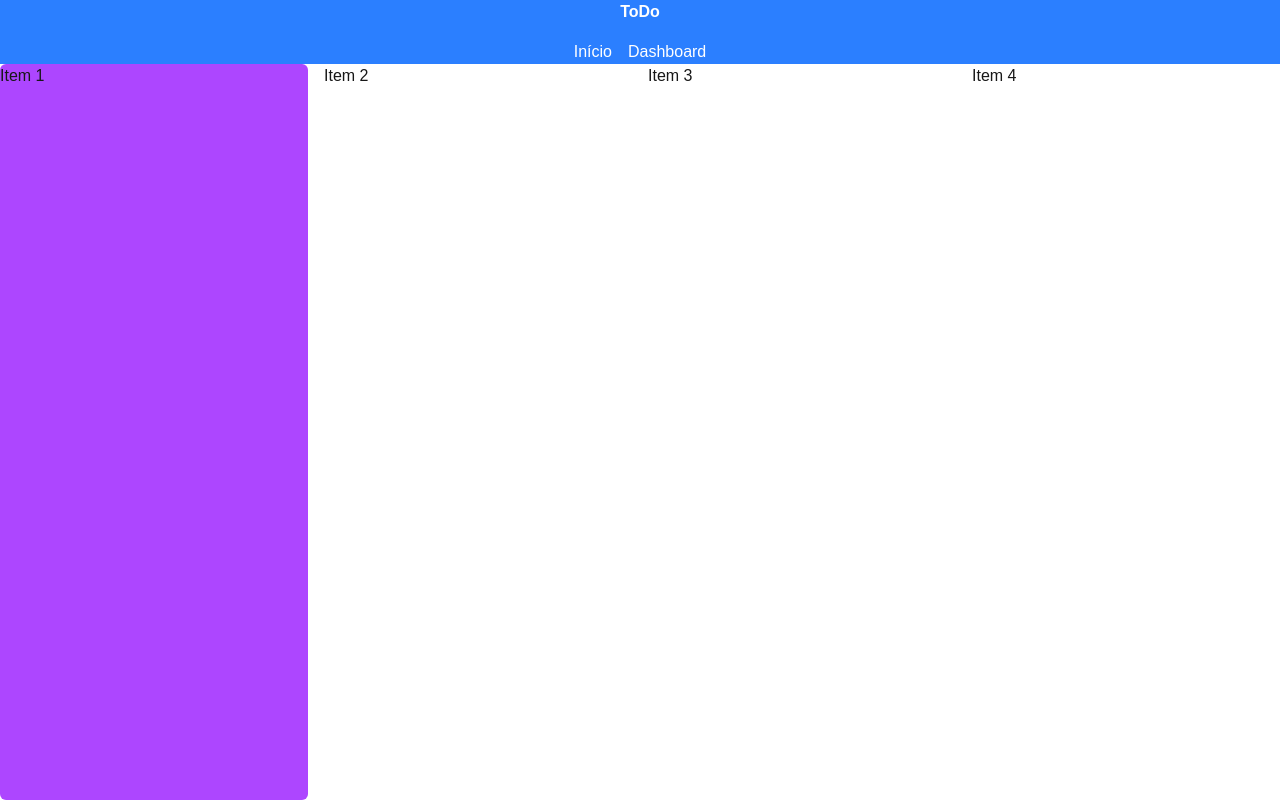
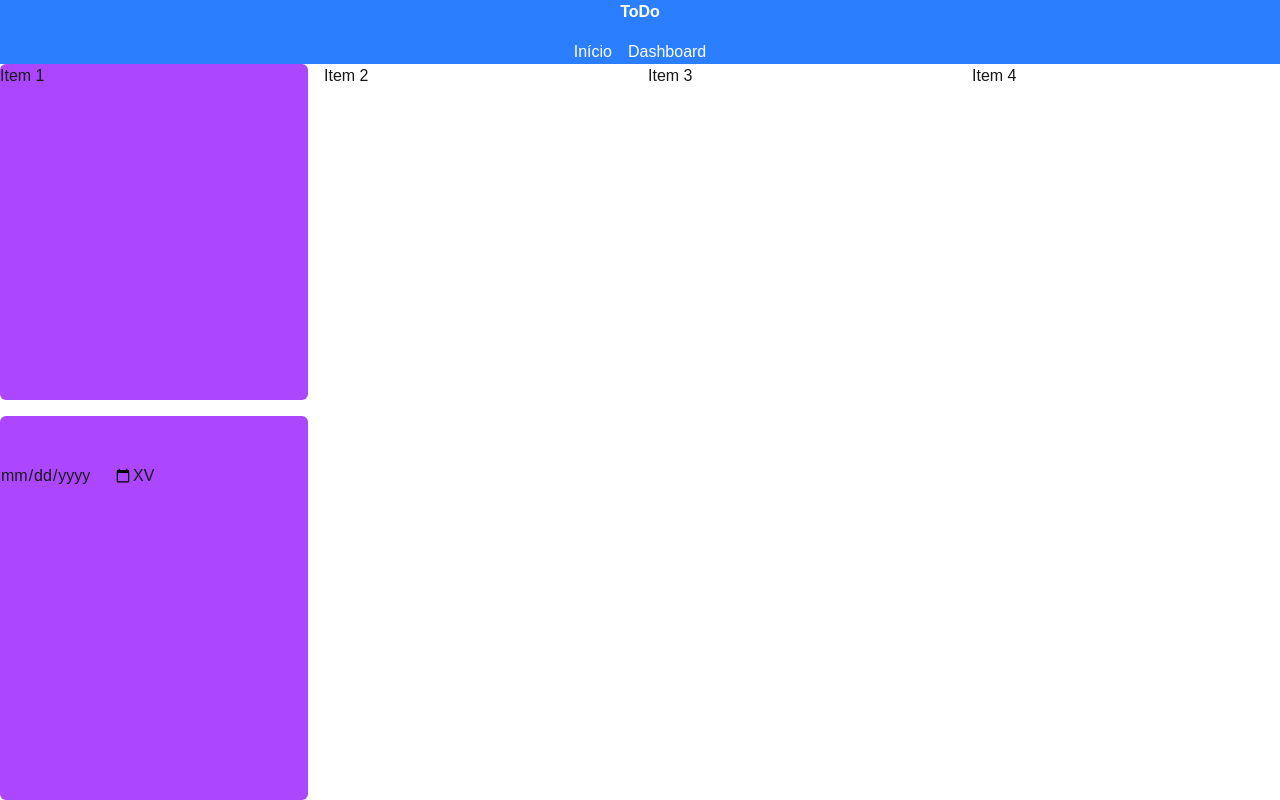
Before and after one commit to Bbaranoski/estudo, a Next.js app: page / in a window 1280 px wide. Built offline with nearby package versions, Linux system fonts and the light colour scheme.

Commit message:
criando o layout e a criacao do obj todo

```diff
--- a/src/app/page.tsx
+++ b/src/app/page.tsx
@@ -1,10 +1,32 @@
+"use client";
+import { useState } from "react";
+
 export default function Home() {
+  interface Todo {
+    titulo: string;
+    descricao: string;
+  }
+  const [todo, setTodo] = useState<Todo>({titulo: "", descricao: ""});
   return (
     <div className="grid grid-cols-[repeat(auto-fit,minmax(250px,1fr))] w-full gap-4 p-4">
         <div className="bg-purple-500 p-4 rounded-md">Item 1</div>
         <div className="bg-white p-4 rounded-md">Item 2</div>
         <div className="bg-white p-4 rounded-md">Item 3</div>
         <div className="bg-white p-4 rounded-md">Item 4</div>
+        <div className="bg-purple-500 p-4 rounded-md order-2">
+          <input type="text"
+          value={todo.titulo}
+          onChange={(e) => setTodo({...todo, titulo: e.target.value})}
+          />
+          <input type="text"
+          value={todo.descricao}
+          onChange={(e) => setTodo({...todo, descricao: e.target.value})}
+          />
+          <input type="date" />
+          <button>X</button>
+          <button onClick={() => console.log(todo)}
+          >V</button>
+        </div>
     </div>
   );
 }
```
